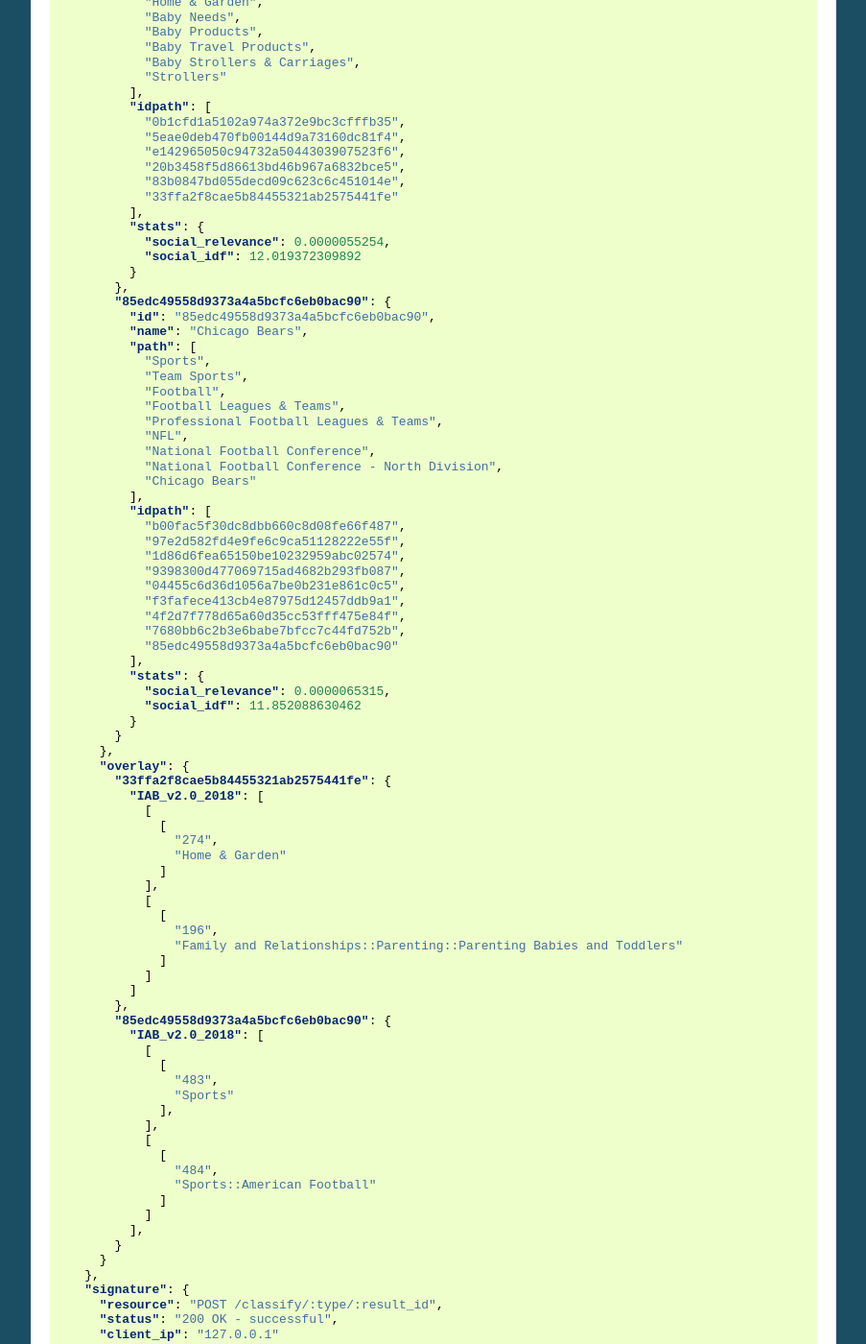
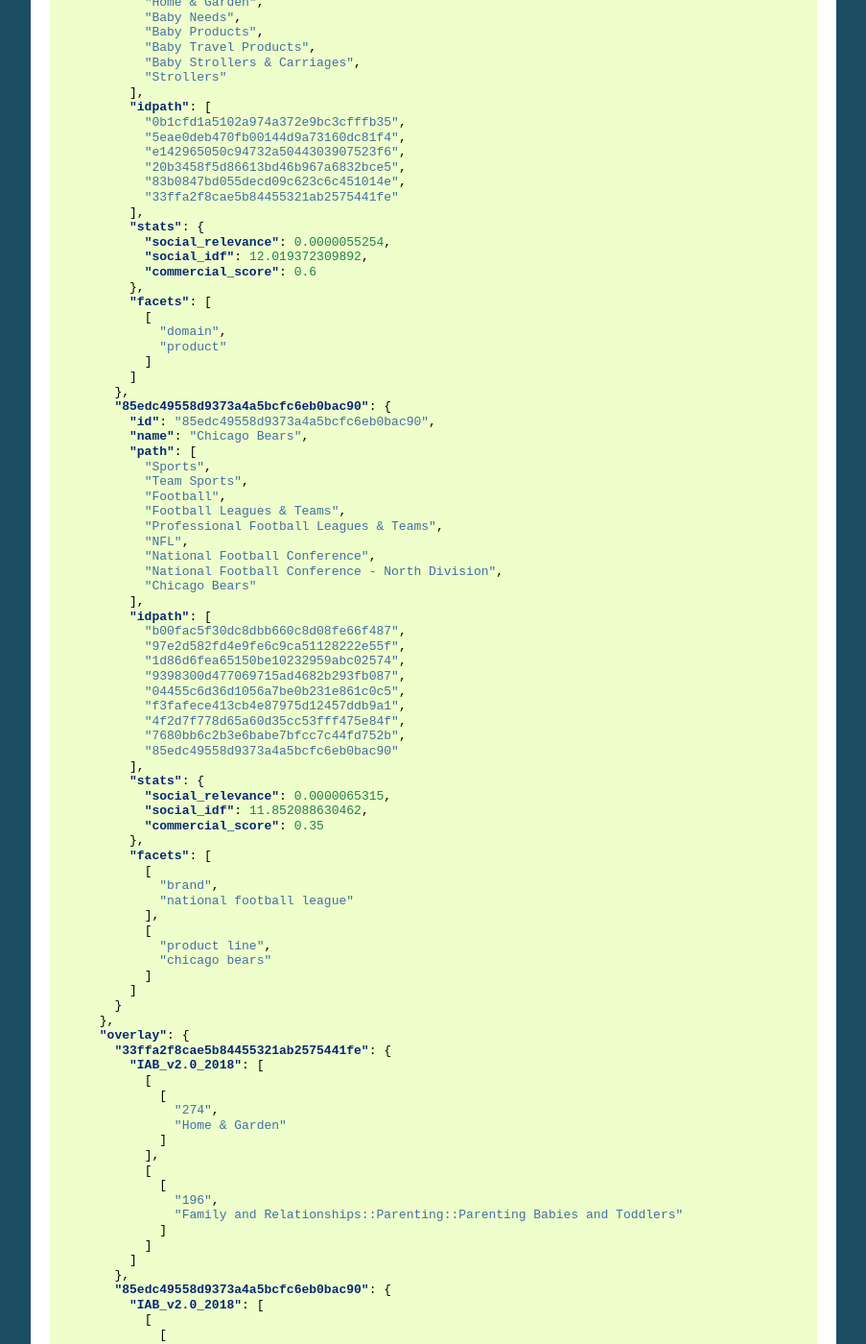
Before and after one commit to info-com/zenya-api-docs, a Sphinx documentation site: the page built from source/objects.rst, in a window 1280 px wide and 1400 px high, scrolled down 2468 px. Shown: the whole window at 96% size, without its empty margins (198-1101 px from the left). Built offline with Sphinx 7.4.7, drawn with Linux system fonts in a browser that asks for light colours.

Commit message:
Update objects.rst

```diff
--- a/source/objects.rst
+++ b/source/objects.rst
@@ -142,8 +142,15 @@
               ],
               "stats": {
                 "social_relevance": 0.0000055254,
-                "social_idf": 12.019372309892
-              }
+                "social_idf": 12.019372309892,
+                "commercial_score": 0.6
+              },
+              "facets": [
+                [
+                  "domain",
+                  "product"
+                ]
+              ]
             },
             "85edc49558d9373a4a5bcfc6eb0bac90": {
               "id": "85edc49558d9373a4a5bcfc6eb0bac90",
@@ -172,8 +179,19 @@
               ],
               "stats": {
                 "social_relevance": 0.0000065315,
-                "social_idf": 11.852088630462
-              }
+                "social_idf": 11.852088630462,
+                "commercial_score": 0.35
+              },
+              "facets": [
+                [
+                  "brand",
+                  "national football league"
+                ],
+                [
+                  "product line",
+                  "chicago bears"
+                ]
+              ]
             }
           },
           "overlay": {
```
